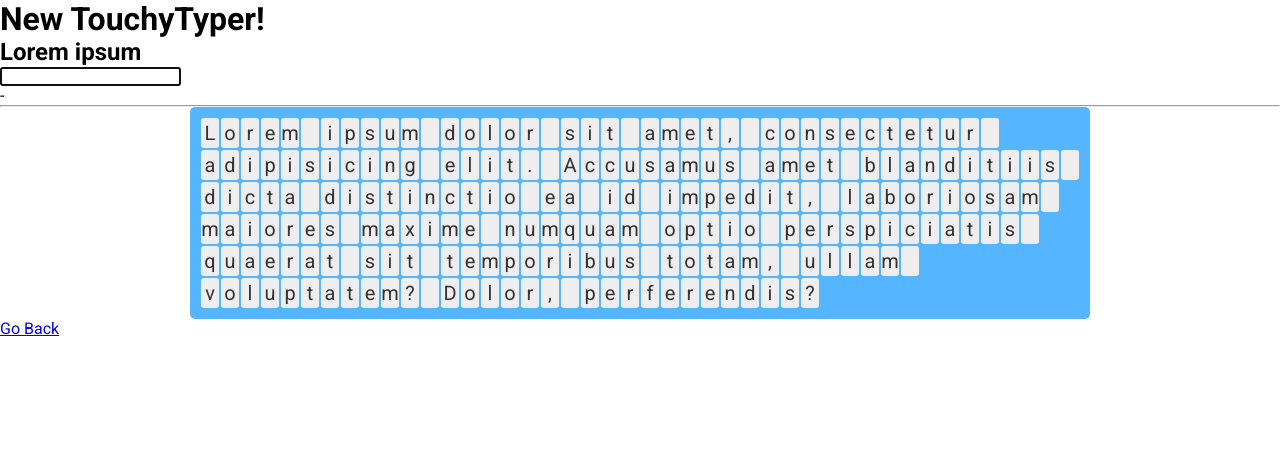
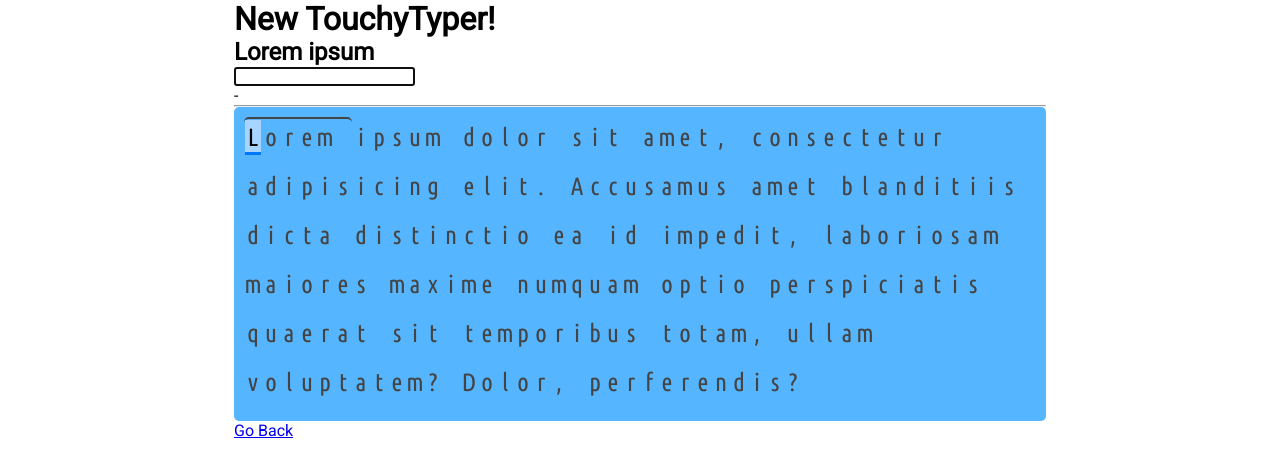
Before and after one commit to wdudek82/touchytypyer-typescript, a React (Create React App) app: page /exercise/121434 in a window 1280 px wide. Shown: the top 476 px of the page. Built offline with nearby package versions, Linux system fonts and the light colour scheme.

Commit message:
Current line, token and character are now selected correctly. Added new styles for caret, current token, also some global styles.

```diff
--- a/public/index.html
+++ b/public/index.html
@@ -22,7 +22,8 @@
       work correctly both with client-side routing and a non-root public URL.
       Learn how to configure a non-root public URL by running `npm run build`.
     -->
-    <link href="https://fonts.googleapis.com/css?family=Roboto:300,400,700" rel="stylesheet">
+    <link href="https://fonts.googleapis.com/css?family=Roboto:400" rel="stylesheet">
+    <link href="https://fonts.googleapis.com/css?family=Ubuntu+Condensed" rel="stylesheet">
     <title>React App</title>
   </head>
   <body>
--- a/src/App.tsx
+++ b/src/App.tsx
@@ -18,6 +18,9 @@ const GlobalStyles = createGlobalStyle`
   body {
     font-size: 1.6rem;
     font-family: 'Roboto', sans-serif;
+
+    display: flex;
+    justify-content: center;
   }
 `;
 
--- a/src/components/Char.tsx
+++ b/src/components/Char.tsx
@@ -9,17 +9,18 @@ interface StyledCharProps {
 }
 
 const StyledChar = styled.span`
-  --height: 3rem;
+  --height: 3.5rem;
 
   display: flex;
   justify-content: center;
   align-content: center;
-  background: #eee;
-  color: #333;
-  width: 1.8rem;
+  background: none;
+  color: #444;
+  width: 1.6rem;
   height: var(--height);
   line-height: var(--height);
-  font-size: 2rem;
+  font-size: 2.5rem;
+  font-family: 'Ubuntu Condensed', sans-serif;
   border-radius: 3px;
   margin: 1px;
 
@@ -28,8 +29,8 @@ const StyledChar = styled.span`
   p.typedChar &&
   p.isCorrect &&
   css`
-      background: ${p.isMistake ? '#feffac' : '#d4ffc3'};
-      color: ${p.isMistake ? '#db6b12' : '#006500'};
+      background: ${p.isMistake ? '#ffffd4' : '#ceffea'};
+      color: ${p.isMistake ? '#794300' : '#014b25'};
     `}
 
   /* Typed character was incorrect */
@@ -37,16 +38,18 @@ const StyledChar = styled.span`
   p.typedChar &&
   !p.isCorrect &&
   css`
-      background: #ffd0d0;
-      color: #f00;
+      background: #ffd4d4;
+      color: #87000e;
     `}
 
-    /* Caret */
+  /* Caret */
   ${(p: StyledCharProps) =>
   p.showCaret &&
   css`
-      background: #b8d8ff;
+      background: #a8d5ff;
       color: initial;
+      border-bottom: 3px solid #0077ff;
+      border-radius: 0;
     `}
 `;
 
@@ -66,7 +69,6 @@ class Char extends Component<Props, State> {
   };
 
   public shouldComponentUpdate(nextProps: Props): boolean {
-    console.log(this.props, nextProps);
     return (
       this.props.typedChar !== nextProps.typedChar ||
       this.props.showCaret !== nextProps.showCaret
--- a/src/components/Exercise.tsx
+++ b/src/components/Exercise.tsx
@@ -4,7 +4,7 @@ import hash from 'object-hash';
 import { connect } from 'react-redux';
 import styled from 'styled-components/macro';
 import { ExerciseItem, ExercisesState } from '../store/reducers/exercisesReducer';
-import { setTypedText } from '../store/actions/exercisesActions';
+import { SET_TYPED_TEXT } from '../store/actions/types';
 import Line from './Line';
 
 const ExerciseContainer = styled.div`
@@ -67,15 +67,21 @@ class Exercise extends Component<ComProps> {
   };
 
   private renderLines = (): React.ReactElement[] => {
+    const { textTypedByUser } = this.props;
     const exercise = { id: 0, title: 'Foo', text: 'Bar' };
     let totalLength = 0;
 
     return this.splitTextToLines().map((line, ind) => {
       const key = hash(`${exercise.id}${ind}${line}`);
-      const typedLineText = this.props.textTypedByUser.slice(
+      const typedLineText = textTypedByUser.slice(
         totalLength,
         totalLength + line.length,
       );
+
+      const isCurrent =
+        textTypedByUser.length >= totalLength &&
+        textTypedByUser.length <= totalLength + line.length - 1;
+
       totalLength += line.length;
 
       return (
@@ -84,6 +90,7 @@ class Exercise extends Component<ComProps> {
           lineKey={key}
           lineText={line}
           typedLineText={typedLineText}
+          isCurrentLine={isCurrent}
         />
       );
     });
@@ -139,7 +146,11 @@ function mapStateToProps(state: StateProps, comProps: ComProps): MappedProps {
   };
 }
 
+const mapDispatchToProps = {
+  setTypedText: (text: string) => ({ type: SET_TYPED_TEXT, text }),
+};
+
 export default connect(
   mapStateToProps,
-  { setTypedText },
+  mapDispatchToProps,
 )(Exercise);
--- a/src/components/Line.tsx
+++ b/src/components/Line.tsx
@@ -5,35 +5,43 @@ import Token from './Token';
 
 const StyledLine = styled.div`
   display: flex;
+  margin-bottom: 1rem;
 `;
 
 interface Props {
   lineKey: string;
   lineText: string;
   typedLineText: string;
+  isCurrentLine: boolean;
 }
 
 class Line extends Component<Props, {}> {
   public shouldComponentUpdate(nextProps: Props): boolean {
-    return this.props.typedLineText !== nextProps.typedLineText;
+    return (
+      this.props.typedLineText !== nextProps.typedLineText ||
+      this.props.isCurrentLine !== nextProps.isCurrentLine
+    );
   }
 
   private renderTokens = (): React.ReactElement[] => {
     const re = /\S+[\s\S]?/g;
     const originalTokens = this.props.lineText.match(re);
+    const { typedLineText, isCurrentLine } = this.props;
     let totalLength = 0;
-
-    console.log('Typed line length:', this.props.typedLineText.length);
-    console.log('typedLineText: ', this.props.typedLineText);
 
     if (originalTokens) {
       return originalTokens.map((originalToken: string, ind) => {
         const key = hash(`${this.props.lineKey}${ind}${originalToken}`);
 
-        const typedToken = this.props.typedLineText.slice(
+        const typedToken = typedLineText.slice(
           totalLength,
           totalLength + originalToken.length,
         );
+
+        const isCurrent =
+          typedLineText.length >= totalLength &&
+          typedLineText.length <= totalLength + originalToken.length - 1 &&
+          isCurrentLine;
 
         totalLength += originalToken.length;
 
@@ -43,6 +51,7 @@ class Line extends Component<Props, {}> {
             tokenKey={key}
             originalToken={originalToken}
             typedToken={typedToken}
+            isCurrentToken={isCurrent}
           />
         );
       });
--- a/src/components/Token.tsx
+++ b/src/components/Token.tsx
@@ -1,31 +1,49 @@
 import React, { Component } from 'react';
 import hash from 'object-hash';
-import styled from 'styled-components/macro';
+import styled, { css } from 'styled-components/macro';
 import Char from './Char';
+
+interface StyledTokenProps {
+  isCurrent: boolean;
+}
 
 const StyledToken = styled.div`
   display: flex;
+  border-top: 2px solid transparent;
+  border-radius: 5px;
+
+  ${(p: StyledTokenProps) =>
+  p.isCurrent &&
+  css`
+      border-top: 2px solid #444;
+    `};
 `;
 
 interface Props {
   tokenKey: string;
   originalToken: string;
   typedToken: string | null;
+  isCurrentToken: boolean;
 }
 
 class Token extends Component<Props, {}> {
   public shouldComponentUpdate(nextProps: Props): boolean {
-    return this.props.typedToken !== nextProps.typedToken;
+    return (
+      this.props.typedToken !== nextProps.typedToken ||
+      this.props.isCurrentToken !== nextProps.isCurrentToken
+    );
   }
 
   private renderCharacters = (): React.ReactElement[] => {
-    const { typedToken } = this.props;
+    const { typedToken, isCurrentToken } = this.props;
 
     return this.props.originalToken.split('').map((char, ind) => {
-      let showCaret = false;
-      if (typedToken) {
-        showCaret = typedToken.length === ind;
-      }
+      // let showCaret = false;
+      // if (typedToken) {
+      //   showCaret = typedToken.length === ind;
+      // }
+      const showCaret =
+        isCurrentToken && (typedToken === null || typedToken.length === ind);
 
       return (
         <Char
@@ -41,7 +59,11 @@ class Token extends Component<Props, {}> {
   };
 
   public render(): React.ReactElement {
-    return <StyledToken>{this.renderCharacters()}</StyledToken>;
+    return (
+      <StyledToken isCurrent={this.props.isCurrentToken}>
+        {this.renderCharacters()}
+      </StyledToken>
+    );
   }
 }
 
```
